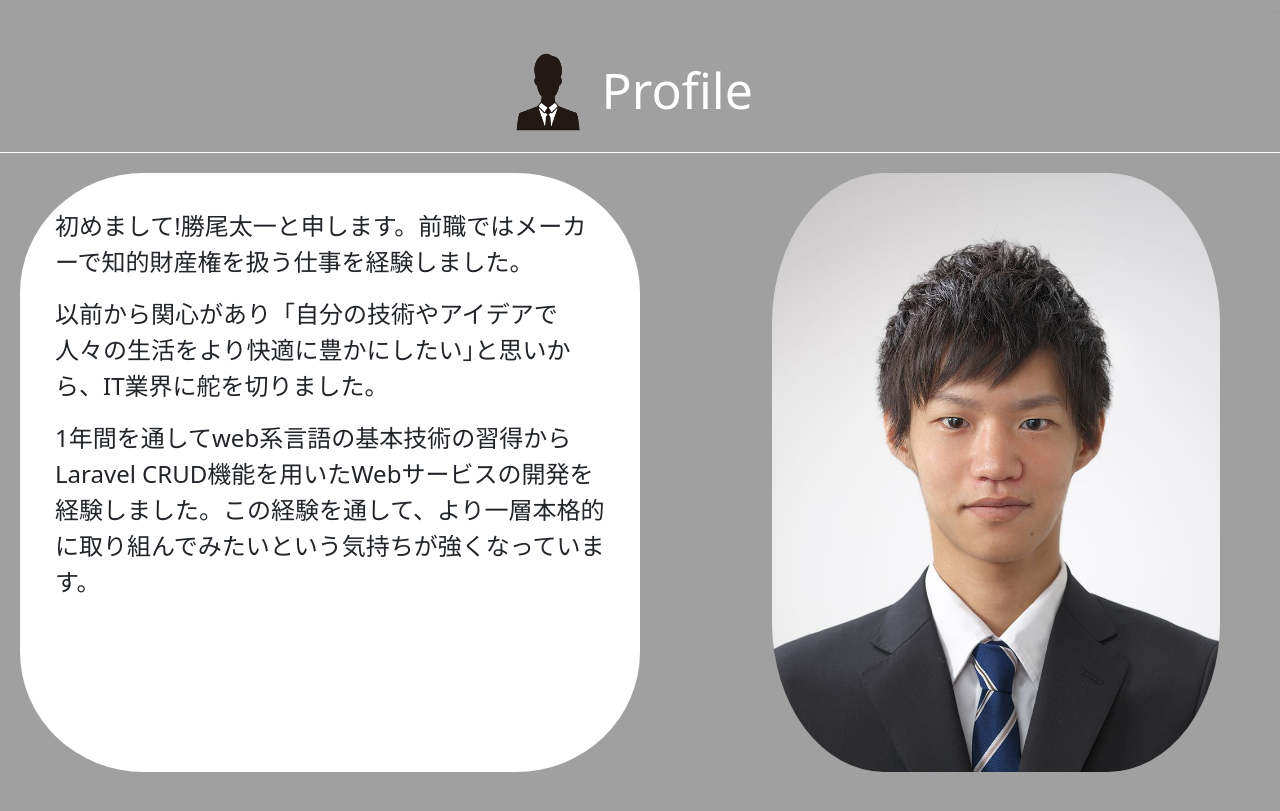
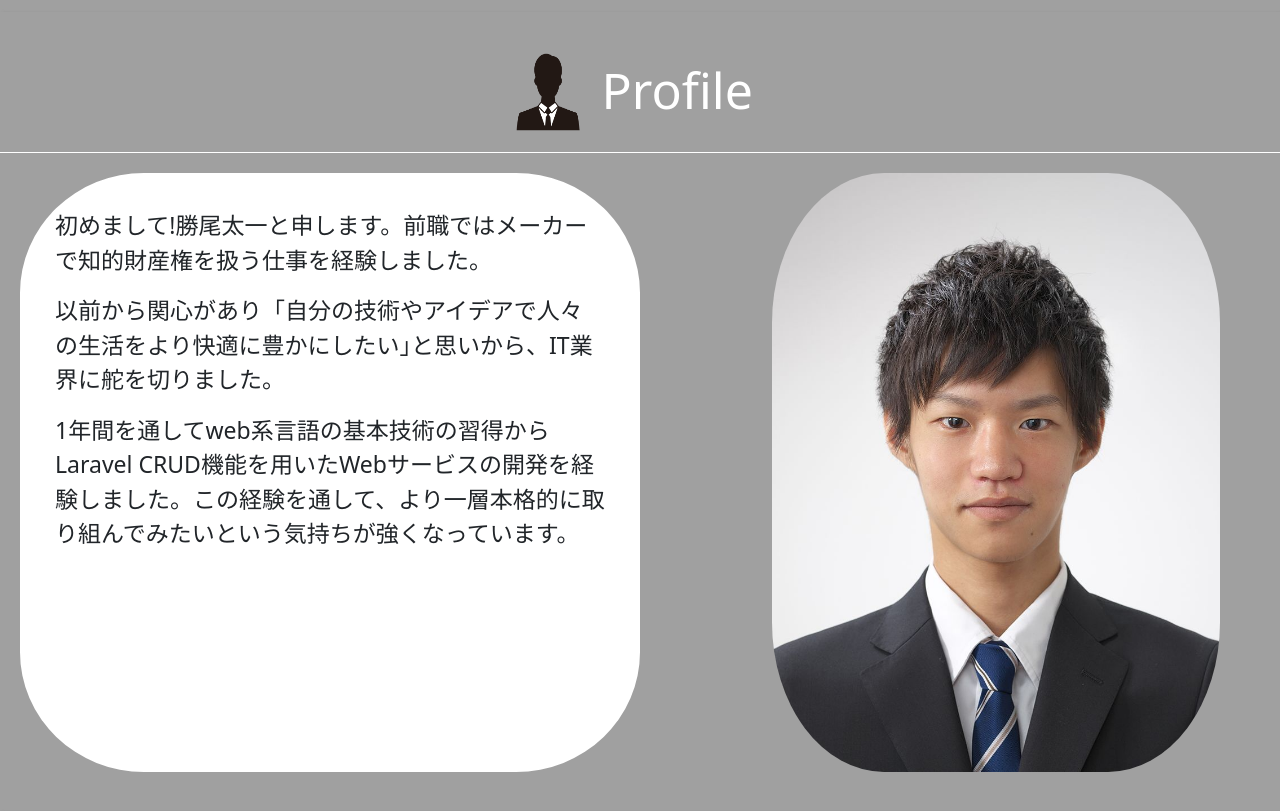
Before and after one commit to tk92mevius/tk_portfolio, a PHP site: page / in a window 1280 px wide. Shown: the part 804-1615 px from the top of the page. Run offline with PHP 8.4, Linux system fonts and the light colour scheme.

Commit message:
プロフィールエリアcss修正

```diff
--- a/style.css
+++ b/style.css
@@ -100,7 +100,7 @@ padding: 30px;
 border: 5px solid white;
 border-radius: 20%;
 background-color: white;
-font-size: 24px;
+font-size: 23px;
 }
 .self-img{
 width: 50%;
```
